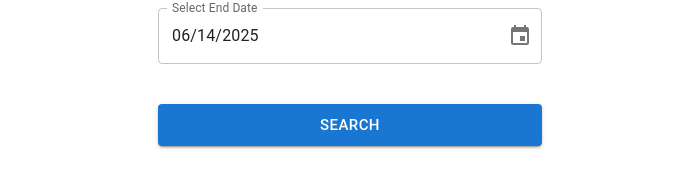
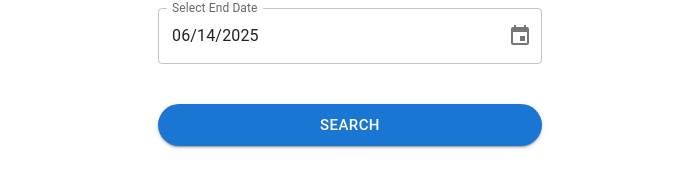
Before and after one commit to amar2468/asteroid-watch, a React (Create React App) app in the folder frontend/: page / in a window 1280 px wide. Shown: the part 266-454 px from the top of the page, without its empty margins (290-989 px from the left). Built offline with nearby package versions, Linux system fonts and the light colour scheme.

Commit message:
Added rounded border around the "Search" button.

```diff
--- a/frontend/src/pages/Home.jsx
+++ b/frontend/src/pages/Home.jsx
@@ -174,7 +174,7 @@ const Home = () => {
 
                     color="primary"
 
-                    sx={{ mt: 5, mb: 5 }}
+                    sx={{ mt: 5, mb: 5, borderRadius: "25px" }}
 
                     onClick={searchForNeos}
 
```
